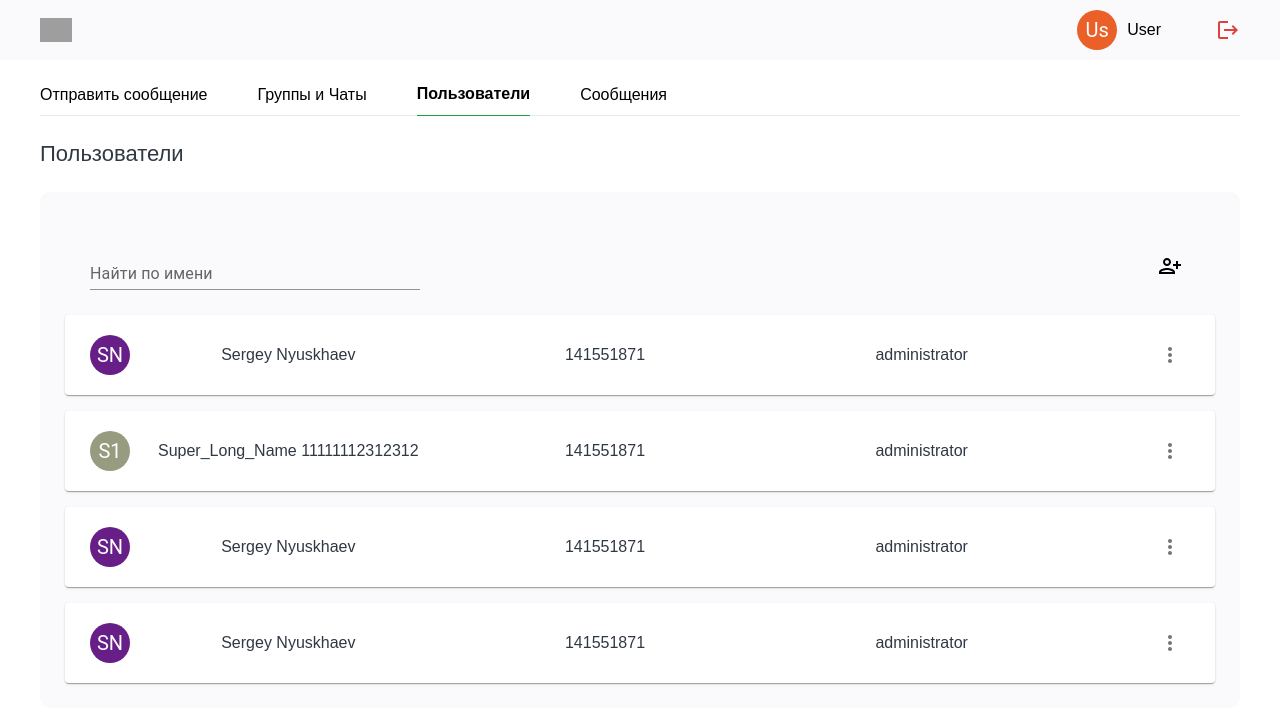
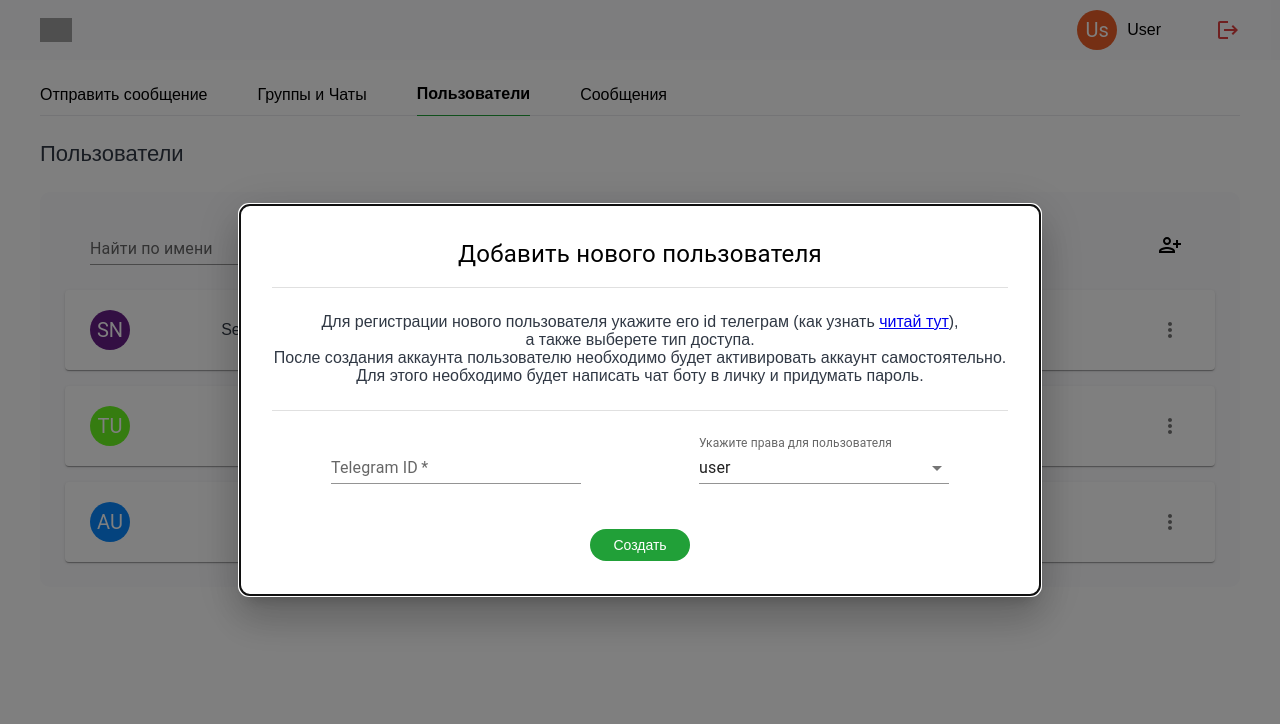
Before and after one commit to Kadzin/sber_id_bot, a React (Create React App) app: page /test/build/users in a window 1280 px wide. Both pictures are taken after a click on the icon 1170 px from the left and 266 px from the top of the page. Shown: the top 724 px of the page. Built offline with nearby package versions, Linux system fonts and the light colour scheme; no server answers; grey boxes are pictures that could not be loaded.

Commit message:
v1.3-New interface "Users"

```diff
--- a/package.json
+++ b/package.json
@@ -49,5 +49,10 @@
       "last 1 firefox version",
       "last 1 safari version"
     ]
+  },
+  "devDependencies": {
+    "typings-for-css-modules-loader": "^1.7.0",
+    "webpack": "^5.73.0",
+    "webpack-cli": "^4.10.0"
   }
 }
--- /dev/null
+++ b/src/components/UI/AddUser/AddUser.css
@@ -0,0 +1,15 @@
+ .content-container {
+     display: flex;
+     justify-content: space-around;
+     align-items: center;
+ }
+ .content-container-description {
+     margin: 0;
+     padding: 0;
+     width: 100%;
+
+     text-align: center;
+     font-family: Arial;
+     font-size: 16px;
+     color: #303844;
+ }
--- a/src/components/UI/AddUser/AddUser.tsx
+++ b/src/components/UI/AddUser/AddUser.tsx
@@ -1,13 +1,14 @@
-import React, {FC} from 'react';
+import React, {FC, useState} from 'react';
 import Modal from "@mui/material/Modal";
 import Box from "@mui/material/Box";
 import Typography from "@mui/material/Typography";
-import {Alert, Snackbar, TextField} from "@mui/material";
+import {Alert, Divider, MenuItem, Snackbar, TextField} from "@mui/material";
 import Button from "../Button/Button";
+import './AddUser.css'
+import userRow from "../UserRow/UserRow";
 
 interface modalProps {
     openModal: boolean,
-    closeModal: boolean,
     closeCallback: any
 }
 
@@ -28,14 +29,30 @@ const AddUser:FC<modalProps> = (props) => {
         borderRadius: "10px"
     };
 
-    const [openAddGroup, setOpenAddGroup] = React.useState(false);
-    const handleOpenAddGroup = () => {
-        setOpenAddGroup(true);
-    };
-    const handleCloseAddGroup = () => {
-        setOpenAddGroup(false);
-    };
+    const inputStyles = {
+        width: '250px',
+        margin: '25px'
+    }
 
+    const [idValue, setIdValue] = useState('')
+    const handleIdChange = (value: string) => {
+        setIdValue(value)
+    }
+    const [roleSelect, setRoleSelect] = useState('user')
+    const handleRoleSelect = (value: string) => {
+        setRoleSelect(value)
+    }
+    const [idErrorValue, setIdErrorValue] = useState(false)
+
+    const checkFormData = () => {
+        if(idValue != '') {
+            setIdErrorValue(false)
+            console.log(idValue)
+            console.log(roleSelect)
+        } else {
+            setIdErrorValue(true)
+        }
+    }
 
 
     return (
@@ -51,37 +68,46 @@ const AddUser:FC<modalProps> = (props) => {
                     fontSize: "24px",
                     margin: "15px"
                 }}>
-                    Напишите название новой группы
+                    Добавить нового пользователя
                 </Typography>
-                <Box sx={{
-                    width: "100%;",
-                    display: "flex",
-                    justifyContent: "center",
-                    margin: "25px 0"
-                }}>
+                <Divider sx={{ margin: "0 0 25px 0" }} />
+                <p className='content-container-description'>
+                    Для регистрации нового пользователя укажите его id телеграм (как узнать <a target="_blank" href="https://messenge.ru/kak-uznat-id-telegram/">читай тут</a>),<br />
+                    а также выберете тип доступа.<br />
+                    После создания аккаунта пользователю необходимо будет активировать аккаунт самостоятельно.<br />
+                    Для этого необходимо будет написать чат боту в личку и придумать пароль.
+                </p>
+                <Divider sx={{ margin: "25px 0 0 0" }} />
+                <div className='content-container'>
                     <TextField
                         required
-                        id="standard-required"
-                        label="Не более 40 символов"
-                        defaultValue=""
-                        placeholder="New group"
+                        error={idErrorValue}
+                        id="telegram-id"
+                        label="Telegram ID"
                         variant="standard"
-                        sx={{
-                            width: "400px"
-                        }}
+                        placeholder="12345678"
+                        sx={inputStyles}
+                        value={idValue}
+                        onChange={(e) => handleIdChange(e.target.value)}
                     />
-                </Box>
-                <Button
-                    disabled={false}
-                    align="center"
-                    theme="button_theme_green"
-                    value="Создать"
-                    style={{
-                        marginTop: "20px",
-                        marginBottom: "10px"
-                    }}
-                    onClick={() => console.log('click')}
-                />
+                    <TextField
+                        id="role"
+                        select
+                        label="Укажите права для пользователя"
+                        value={roleSelect}
+                        onChange={(e) => handleRoleSelect(e.target.value)}
+                        variant="standard"
+                        sx={inputStyles}
+                    >
+                        <MenuItem value="user">user</MenuItem>
+                        <MenuItem value="moderator">moderator</MenuItem>
+                        <MenuItem value="administrator">administrator</MenuItem>
+                    </TextField>
+                </div>
+                <Button disabled={false} align="center" theme="button_theme_green" value="Создать" style={{
+                    marginTop: "20px",
+                    marginBottom: "10px"
+                }} onClick={checkFormData} />
             </Box>
         </Modal>
     );
--- a/src/pages/AdminPage/AdminPage.tsx
+++ b/src/pages/AdminPage/AdminPage.tsx
@@ -1,4 +1,4 @@
-import React from 'react';
+import React, {useState} from 'react';
 import '../pages.css'
 import Paper from "@mui/material/Paper";
 import Table from "@mui/material/Table";
@@ -12,6 +12,7 @@ import {Box, Divider, Stack, tableCellClasses, TextField} from "@mui/material";
 import {groupsAPI} from "../../services/GroupService";
 import PersonAddAltIcon from '@mui/icons-material/PersonAddAlt';
 import UserRow from "../../components/UI/UserRow/UserRow";
+import AddUser from "../../components/UI/AddUser/AddUser";
 
 const AdminPage = () => {
 
@@ -62,6 +63,33 @@ const AdminPage = () => {
         console.log('click')
     }
 
+    const rawServerData = [
+        {
+            id: '141551871',
+            name: 'Sergey Nyuskhaev',
+            role: 'administrator'
+        },
+        {
+            id: '12345678',
+            name: 'Test User 1',
+            role: 'moderator'
+        },
+        {
+            id: '87654321',
+            name: 'Another User',
+            role: 'user'
+        },
+    ]
+
+    const [openAddUserModal, setOpenAddUserModal] = React.useState(false);
+    const handleOpenAddUserModal = () => {
+        setOpenAddUserModal(true);
+    };
+    const handleCloseAddUserModal = () => {
+        setOpenAddUserModal(false);
+    };
+
+    const [searchValue, setSearchValue] = useState('')
 
     return (
         <div>
@@ -71,7 +99,7 @@ const AdminPage = () => {
                     backgroundColor: "rgb(250, 250, 252)",
                     float: "left",
                     width: "100%",
-                    padding: "25px",
+                    padding: "0 25px 25px 25px",
                     boxSizing: "border-box",
                     borderRadius: "10px"
                 }}
@@ -80,7 +108,7 @@ const AdminPage = () => {
                     style={{
                         display: "flex",
                         justifyContent: "space-between",
-                        alignItems: "center",
+                        alignItems: "flex-end",
                         width: "100%",
                         padding: "25px",
                         boxSizing: "border-box"
@@ -94,13 +122,15 @@ const AdminPage = () => {
                         sx={{
                             width: "30%",
                         }}
+                        value={searchValue}
+                        onChange={(e) => setSearchValue(e.target.value)}
                     />
                     <PersonAddAltIcon
                         sx={{
                             padding: "8px",
                             cursor: "pointer"
                         }}
-                        onClick={() => adduser()}
+                        onClick={handleOpenAddUserModal}
                     />
                 </div>
                 <Stack
@@ -109,12 +139,15 @@ const AdminPage = () => {
                     justifyContent='flex-start'
                     spacing={2}
                 >
-                    <UserRow id='141551871' name='Sergey Nyuskhaev' role='administrator' />
-                    <UserRow id='141551871' name='Super_Long_Name 11111112312312' role='administrator' />
-                    <UserRow id='141551871' name='Sergey Nyuskhaev' role='administrator' />
-                    <UserRow id='141551871' name='Sergey Nyuskhaev' role='administrator' />
+                    {rawServerData && rawServerData.map((user) => {
+                            if (user.name.toLowerCase().includes(searchValue.toLowerCase()) || searchValue == '') {
+                                return <UserRow key={user.id} id={user.id} name={user.name} role={user.role}/>
+                            }
+                        }
+                    )}
                 </Stack>
             </div>
+            <AddUser openModal={openAddUserModal} closeCallback={handleCloseAddUserModal} />
         </div>
     );
 };
```
Also changed, not shown: 1 other file (tests, documents, lock files or other folders).
